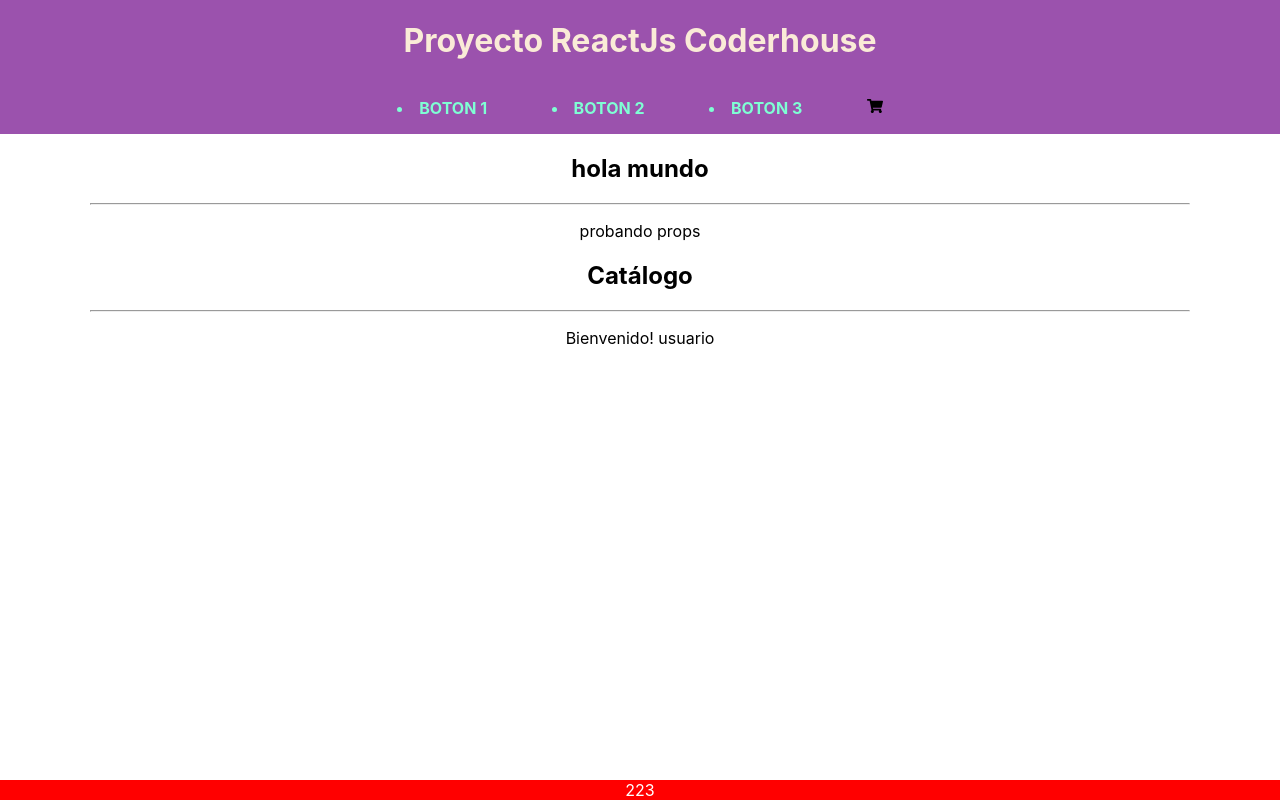
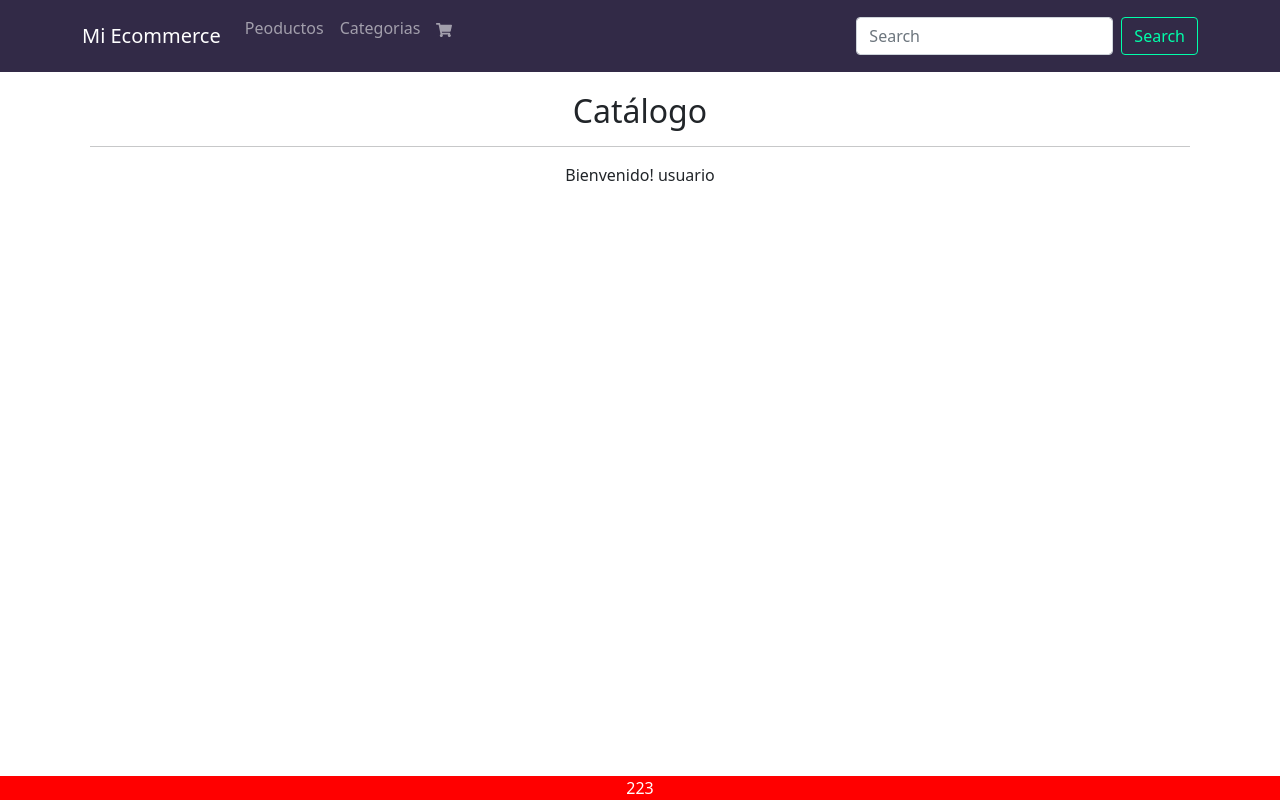
Before and after one commit to Kipanyu/projecto-ch-reactjs, a React (Create React App) app: page / in a window 1280 px wide. Built offline with nearby package versions, Linux system fonts and the light colour scheme.

Commit message:
instalacion de bootstrap y custom scss

```diff
--- a/src/App.js
+++ b/src/App.js
@@ -1,5 +1,6 @@
-import './styles.css';
-import { NavBar } from './components/navbar/NavBar.js';
+import 'bootstrap/dist/css/bootstrap.min.css';
+import './custom.scss';
+import { Barra } from './components/navbar/NavBar.js';
 import { Nosotros } from './components/nosotros/Nosotros.js';
 import { ItemListContainer } from './components/ItemListContainer/ItemListContainer.js'
 
@@ -15,8 +16,8 @@
 
   return (
     <div >
-        <NavBar/>
-        <Nosotros titulo="hola mundo" content="probando props"/>
+        <Barra/>
+
         <ItemListContainer nombre={usuario.nombre}/>
         <Pie/>
     </div>
--- a/src/components/navbar/NavBar.js
+++ b/src/components/navbar/NavBar.js
@@ -1,20 +1,54 @@
-import './navbar.scss'
+import {Navbar} from 'react-bootstrap'
+import {Nav} from 'react-bootstrap'
+import { Container } from 'react-bootstrap'
+import { NavDropdown } from 'react-bootstrap'
+import { Button } from 'react-bootstrap'
+import { Form } from 'react-bootstrap'
+import { FormControl } from 'react-bootstrap'
+
+
 import { CartWidget } from '../carrito/CartWidget'
 
-export const NavBar = () => {
+export const Barra = () => {
+//     let  mainListDiv = document.getElementById("mainListDiv")
+//     let mediaButton = document.getElementById("mediaButton")
 
+//     mediaButton.onclick = function () {
+
+
+//     mainListDiv.classList.toggle("show_list");
+//     mediaButton.classList.toggle("active");
+
+// };
     return (
-        <header className="header">
-            <div className='header__container'>
+        <Navbar collapseOnSelect expand="lg" bg="dark" variant="dark">
+  <Container>
+  <Navbar.Brand href="#home">Mi Ecommerce</Navbar.Brand>
+  <Navbar.Toggle aria-controls="responsive-navbar-nav" />
 
-                <h1 className="header__logo">Proyecto ReactJs Coderhouse</h1>
-                <nav className="header__navbar">
-                <li className="header__navlink">boton 1</li>
-                <li className="header__navlink">boton 2</li>
-                <li className="header__navlink">boton 3</li>
-                <CartWidget/>
-                </nav>
-            </div>
-        </header>
+  <Navbar.Collapse id="responsive-navbar-nav">
+
+    <Nav className="me-auto">
+
+      <Nav.Link href="#features">Peoductos</Nav.Link>
+      <Nav.Link href="#pricing">Categorias</Nav.Link>
+      <Nav.Link href="#cart"><CartWidget/></Nav.Link>
+    </Nav>
+    <Nav>
+    <Form className="d-flex">
+              <FormControl
+                type="search"
+                placeholder="Search"
+                className="me-2"
+                aria-label="Search"
+              />
+              <Button variant="outline-success">Search</Button>
+            </Form>
+    </Nav>
+  </Navbar.Collapse>
+
+  </Container>
+</Navbar>
+
     )
 }
--- a/src/components/navbar/navbar.scss
+++ b/src/components/navbar/navbar.scss
@@ -1,45 +1,218 @@
-.header {
-    background-color: rgb(155, 82, 173);
+*{
+    margin: 0;
+    padding: 0;
+    box-sizing: border-box;
+    transition: all 0.4s;
+    font-family: -apple-system,
+    BlinkMacSystemFont,
+    "Segoe UI",
+    Roboto,
+    Helvetica,
+    Arial,
+    sans-serif,
+    "Apple Color Emoji",
+    "Segoe UI Emoji",
+    "Segoe UI Symbol";
+}
 
-    &__container {
-        display: flex;
-        flex-direction: column;
-        justify-content: space-between;
-        align-items: center;
-        max-width: 1100px;
-        margin: 0 auto;
-        padding: 20px auto;
+.container{
+    margin-left: 5%;
+    margin-right: 5%;
+}
+
+/* Navbar section */
+
+.nav{
+    width: 100%;
+    height: 65px;
+    position: fixed;
+    line-height: 65px;
+    text-align: center;
+    background-color: rgba(0,0,255,0.8);
+}
+
+.nav div.logo{
+    width: 180px;
+    height: 10px;
+    position: absolute;
+}
+
+.nav div.logo a{
+    text-decoration: none;
+    color: #fff;
+    font-size: 1.8em;
+    text-transform: uppercase;
+}
+
+.nav div.logo a:hover {
+    color: #c0c0c0;
+}
+
+.nav div.main_list{
+    width: 600px;
+    height: 65px;
+    float: right;
+}
+
+.nav div.main_list ul{
+    width:100%;
+    height: 65px;
+    display: flex;
+    list-style: none;
+}
+
+.nav div.main_list ul li{
+    width: 120px;
+    height: 65px;
+}
+
+.nav div.main_list ul li a{
+    text-decoration: none;
+    color: #fff;
+    line-height: 65px;
+    text-transform: uppercase;
+}
+
+.nav div.main_list ul li a:hover{
+    color: #c0c0c0;
+}
+
+.nav div.media_button {
+    width: 40px;
+    height: 40px;
+    background-color: transparent;
+    position: absolute;
+    right: 15px;
+    top: 12px;
+    display: none;
+}
+
+.nav div.media_button button.main_media_button {
+    width: 100%;
+    height: 100%;
+    background-color: transparent;;
+    outline: 0;
+    border: none;
+    cursor: pointer;
+}
+
+.nav div.media_button button.main_media_button span{
+    width: 98%;
+    height: 1px;
+    display: block;
+    background-color: #fff;
+    margin-top: 9px;
+    margin-bottom: 10px;
+}
+
+.nav div.media_button button.main_media_button:hover span:nth-of-type(1){
+    transform: rotateY(180deg);
+    transition: all 0.5s;
+    background-color: #c0c0c0;
+}
+
+.nav div.media_button button.main_media_button:hover span:nth-of-type(2){
+    transform: rotateY(180deg);
+    transition: all 0.4s;
+    background-color: #c0c0c0;
+}
+
+.nav div.media_button button.main_media_button:hover span:nth-of-type(3){
+    transform: rotateY(180deg);
+    transition: all 0.3s;
+    background-color: #c0c0c0;
+}
+
+.nav div.media_button button.active span:nth-of-type(1) {
+    transform: rotate3d(0, 0, 1, 45deg);
+    position: absolute;
+    margin: 0;
+}
+
+.nav div.media_button button.active span:nth-of-type(2) {
+    display: none;
+}
+
+.nav div.media_button button.active span:nth-of-type(3) {
+    transform: rotate3d(0, 0, 1, -45deg);
+    position: absolute;
+    margin: 0;
+}
+
+.nav div.media_button button.active:hover span:nth-of-type(1) {
+    transform: rotate3d(0, 0, 1, 20deg);
+}
+
+.nav div.media_button button.active:hover span:nth-of-type(3) {
+    transform: rotate3d(0, 0, 1, -20deg);
+}
+
+/* Home section */
+
+.home{
+    width: 100%;
+    height: 100vh;
+    background-color: #ddd;
+}
+
+/* Medai qurey section */
+
+@media screen and (min-width: 768px) and (max-width: 1024px) {
+
+    .container{
+        margin: 0;
+    }
+
+}
 
 
 
 
-    .header__logo {
-        color: antiquewhite;
+@media screen and (max-width:768px) {
 
-
+    .container{
+        margin: 0;
     }
 
-    .header__navbar {
-        display: flex;
-        width: 50%;
-        justify-content: space-around;
-        align-items: center;
+    .nav div.logo{
+        margin-left: 15px;
+    }
 
-        .header__navlink {
-            color: aquamarine;
-            font-weight: 700;
-            text-transform: uppercase;
-            cursor: pointer;
-        }
+    .nav div.main_list{
+        width: 100%;
+        margin-top: 65px;
+        height: 0px;
+        overflow: hidden;
     }
+
+    .nav div.show_list{
+        height: 200px;
+    }
+
+    .nav div.main_list ul{
+        flex-direction: column;
+        width: 100%;
+        height: 200px;
+        top: 80px;
+        right: 0;
+        left: 0;
+    }
+
+    .nav div.main_list ul li{
+        width: 100%;
+        height: 40px;
+        background-color:rgba(0,0,255,0.8);
+    }
+
+    .nav div.main_list ul li a{
+      text-align: center;
+        line-height: 40px;
+        width: 100%;
+        height: 40px;
+        display: table;
+    }
+
+    .nav div.media_button{
+        display: block;
     }
 }
-
-@media screen and (max-width: 768px) {
-    .header__logo {
-    margin: auto;
-    width: 50%;
-    padding: 10px;
-    text-align: center;
-    }
-}
--- /dev/null
+++ b/src/custom.scss
@@ -0,0 +1,20 @@
+//sobreescribir variables
+
+// $primary: blue;
+// $secondary: green;
+// $dark: #300;
+// $light: #fdd;
+// $success: #0fa;
+// $warning: yellow;
+// $danger: red;
+
+$primary: #FAF9F9;
+$secondary: #A49C56;
+$dark: #322A47;
+$light: #938DAF;
+$success: #0fa;
+$warning: yellow;
+$danger: red;
+
+//import de estilos de bootstrap siempre va al final
+@import "~bootstrap/scss/bootstrap.scss"
```
Also changed, not shown: package.json (+5 -2 lines), src/components/carrito/asdas.js (added, +9 -0 lines), 1 other file (tests, documents, lock files or other folders).
